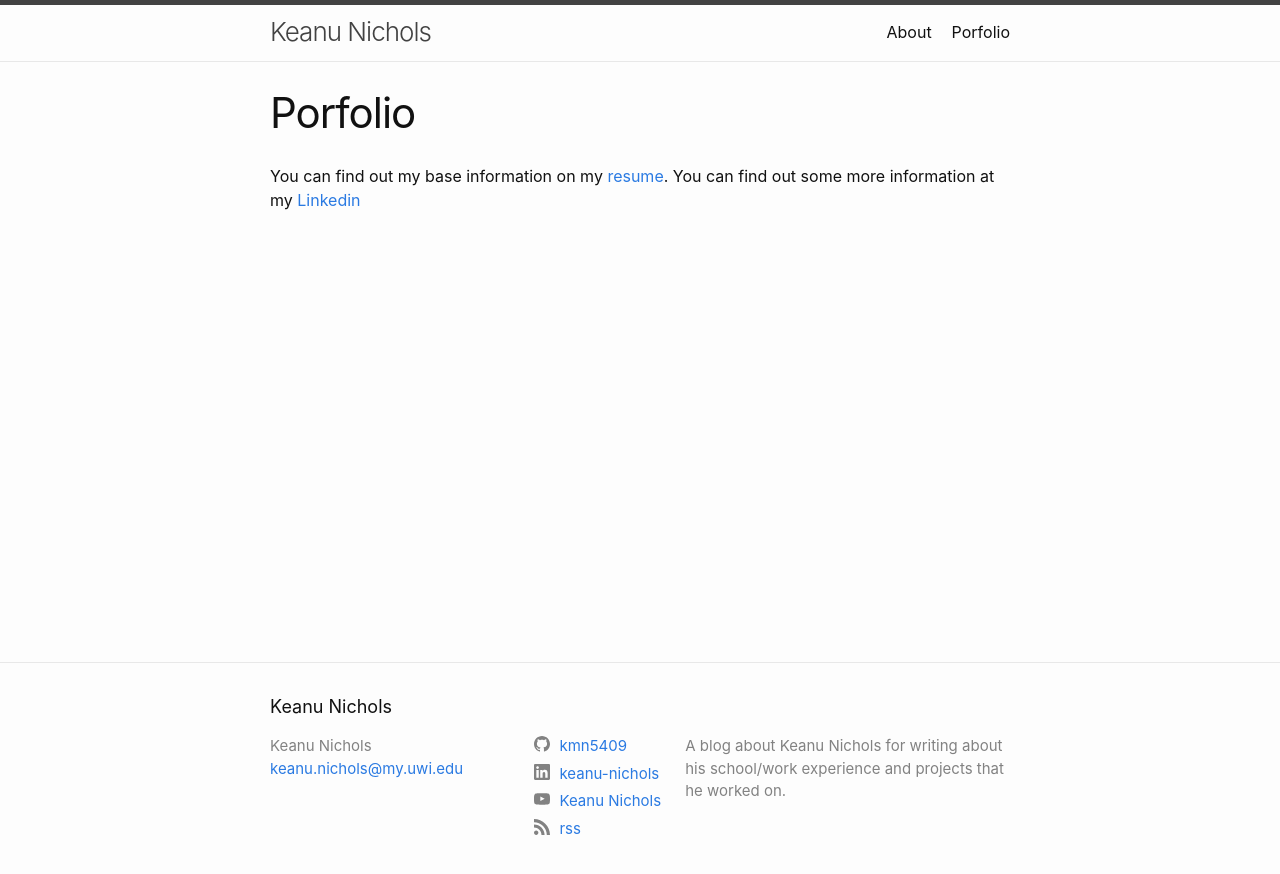
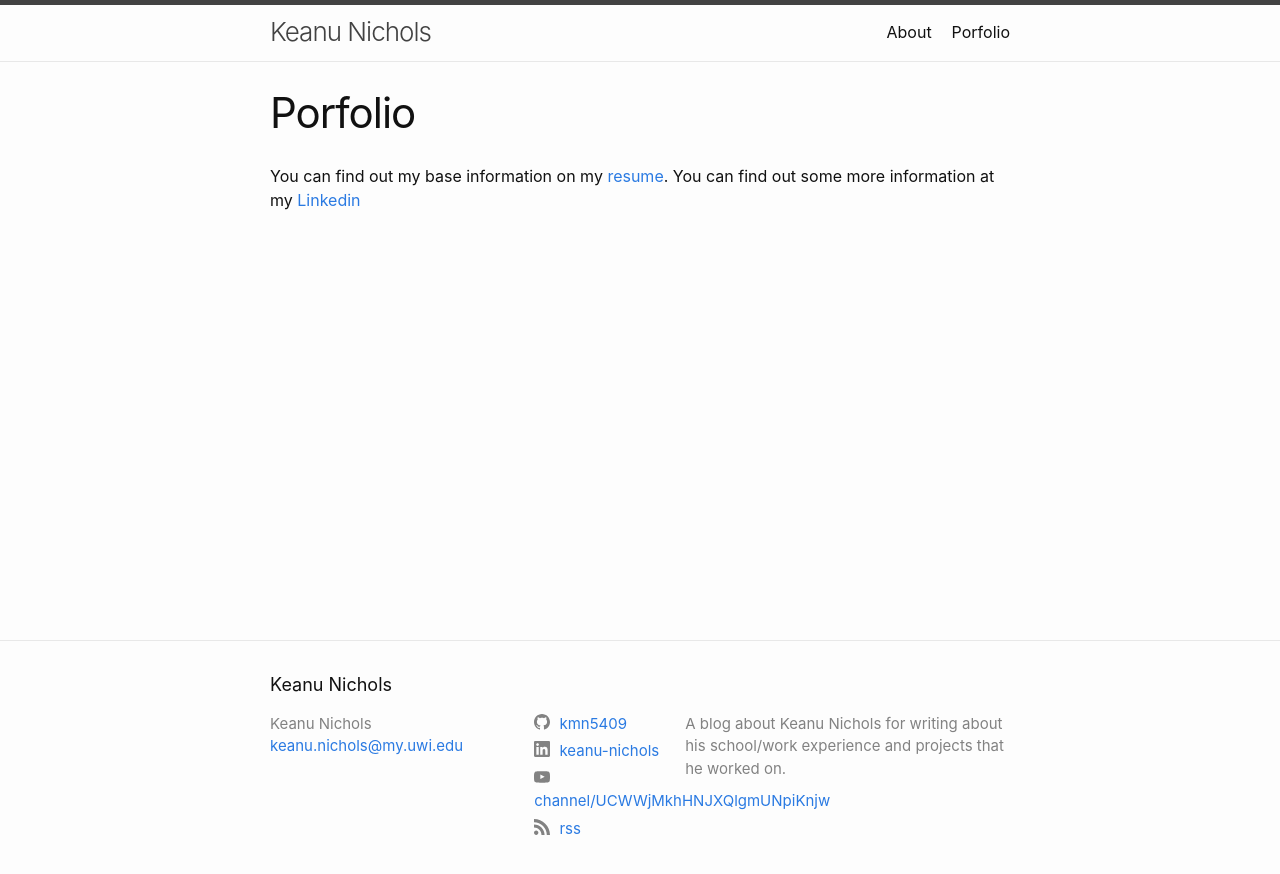
Before and after one commit to kmn5409/keanu-nichols, a Jekyll site: the page built from portfolio.md, in a window 1280 px wide. Shown: the top 874 px of the page. Built offline with Jekyll 4.4.1, drawn with Linux system fonts in a browser that asks for light colours.

Commit message:
Update _config.yml

```diff
--- a/_config.yml
+++ b/_config.yml
@@ -15,7 +15,7 @@ rss: rss
 # instagram_username: jekyll
 linkedin_username: keanu-nichols
 # pinterest_username: jekyll
-youtube_username: Keanu Nichols
+youtube_username: channel/UCWWjMkhHNJXQlgmUNpiKnjw
 # googleplus_username: +jekyll
 
 # Mastodon instances
```
